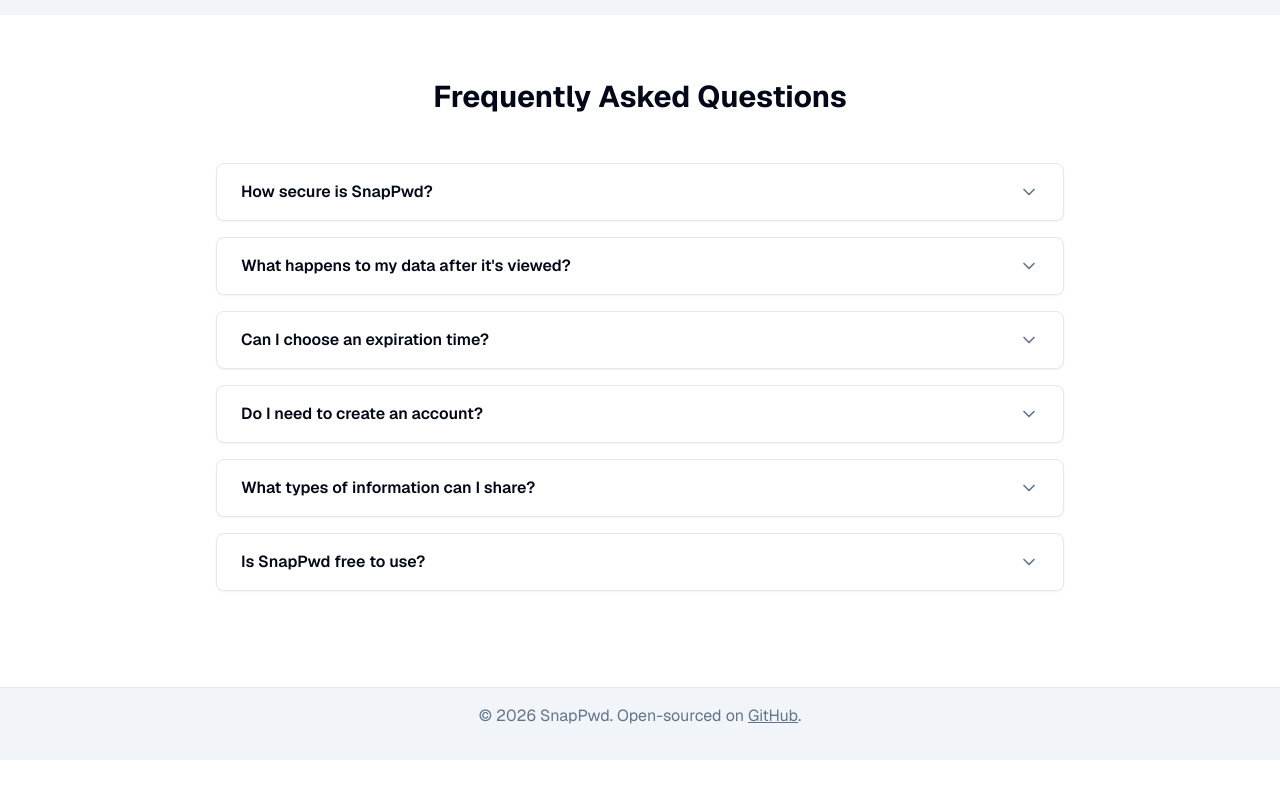
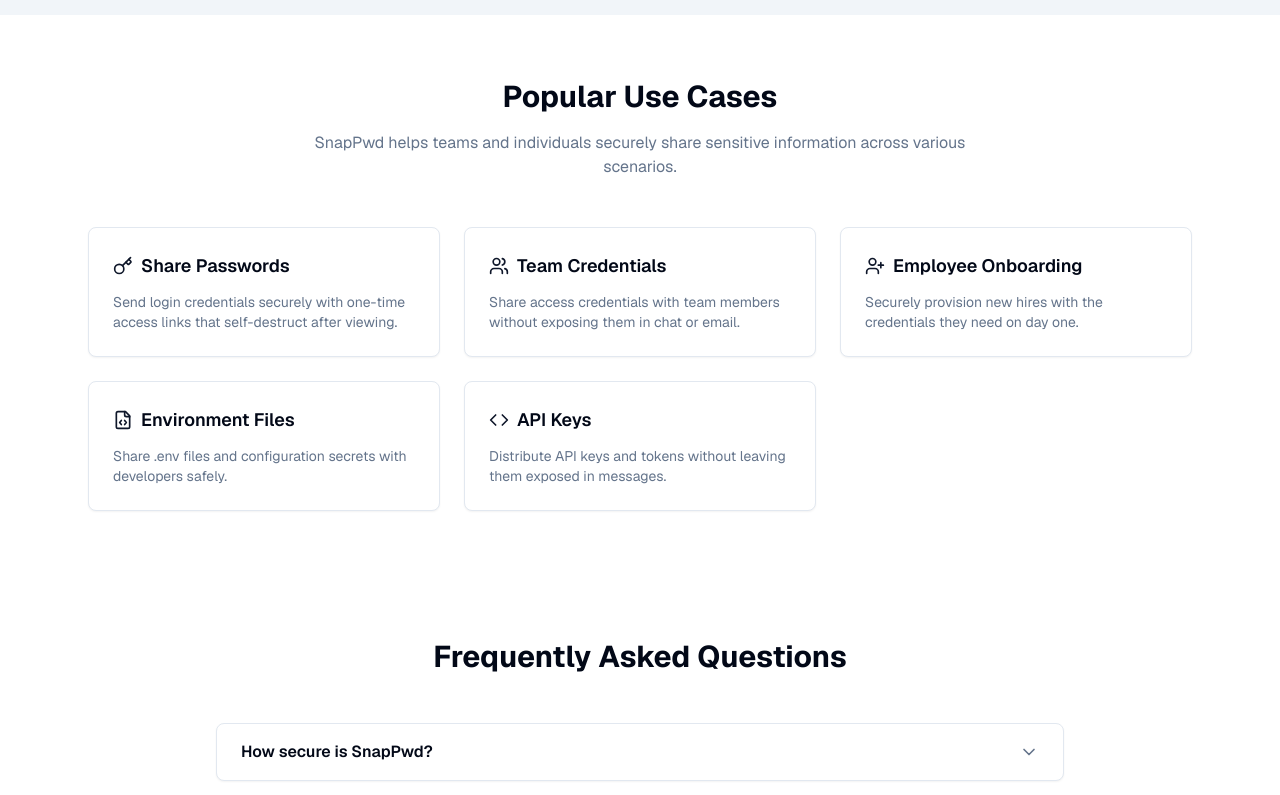
Before and after one commit to SnapPwd/SnapPwd, a Next.js app: page / in a window 1280 px wide. Shown: the part 1560-2355 px from the top of the page. Before the commit the page ends 2320 px from the top, so only its background shows below. Built offline with nearby package versions, Linux system fonts and the light colour scheme; no server answers.

Commit message:
Add internal linking to pages for better discoverability
- Add Popular Use Cases section on homepage
- Restructure footer with 4-column layout (Use Cases, Resources, Company, Legal)
- Update hero gradient from blue-purple to emerald-teal

```diff
--- a/app/page.tsx
+++ b/app/page.tsx
@@ -1,6 +1,7 @@
 import SecretForm from "@/components/ui/SecretForm";
-import { Shield, Clock, RefreshCw } from "lucide-react";
+import { Shield, Clock, RefreshCw, Key, Users, UserPlus, FileCode, Code } from "lucide-react";
 import FAQSection from "../components/ui/FAQSection";
+import Link from "next/link";
 
 export const metadata = {
   title: "SnapPwd - Share Secrets Securely",
@@ -37,7 +38,7 @@
       {/* Hero Section */}
       <section className="pt-16 pb-12">
         <div className="max-w-6xl mx-auto px-6 text-center">
-          <h1 className="text-5xl md:text-5xl font-bold mb-6 bg-clip-text text-transparent bg-gradient-to-r from-blue-600 to-purple-500">
+          <h1 className="text-5xl md:text-5xl font-bold mb-6 bg-clip-text text-transparent bg-gradient-to-r from-emerald-600 to-teal-500">
             Share Secrets Securely
           </h1>
           <p className="text-xl md:text-2xl text-muted-foreground mb-8 max-w-3xl mx-auto">
@@ -121,6 +122,94 @@
         </div>
       </section>
 
+      {/* Use Cases Section */}
+      <section className="py-16 bg-background">
+        <div className="max-w-6xl mx-auto px-6">
+          <h2 className="text-3xl font-bold mb-4 text-center text-foreground">
+            Popular Use Cases
+          </h2>
+          <p className="text-center text-muted-foreground mb-12 max-w-2xl mx-auto">
+            SnapPwd helps teams and individuals securely share sensitive information across various scenarios.
+          </p>
+          <div className="grid md:grid-cols-2 lg:grid-cols-3 gap-6">
+            <Link
+              href="/passwords"
+              className="group bg-card p-6 rounded-lg shadow-sm border border-border hover:border-primary hover:shadow-md transition-all"
+            >
+              <div className="flex items-center mb-3">
+                <Key className="h-5 w-5 text-primary mr-2" />
+                <h3 className="text-lg font-semibold text-card-foreground group-hover:text-primary transition-colors">
+                  Share Passwords
+                </h3>
+              </div>
+              <p className="text-sm text-muted-foreground">
+                Send login credentials securely with one-time access links that self-destruct after viewing.
+              </p>
+            </Link>
+
+            <Link
+              href="/teams"
+              className="group bg-card p-6 rounded-lg shadow-sm border border-border hover:border-primary hover:shadow-md transition-all"
+            >
+              <div className="flex items-center mb-3">
+                <Users className="h-5 w-5 text-primary mr-2" />
+                <h3 className="text-lg font-semibold text-card-foreground group-hover:text-primary transition-colors">
+                  Team Credentials
+                </h3>
+              </div>
+              <p className="text-sm text-muted-foreground">
+                Share access credentials with team members without exposing them in chat or email.
+              </p>
+            </Link>
+
+            <Link
+              href="/onboarding"
+              className="group bg-card p-6 rounded-lg shadow-sm border border-border hover:border-primary hover:shadow-md transition-all"
+            >
+              <div className="flex items-center mb-3">
+                <UserPlus className="h-5 w-5 text-primary mr-2" />
+                <h3 className="text-lg font-semibold text-card-foreground group-hover:text-primary transition-colors">
+                  Employee Onboarding
+                </h3>
+              </div>
+              <p className="text-sm text-muted-foreground">
+                Securely provision new hires with the credentials they need on day one.
+              </p>
+            </Link>
+
+            <Link
+              href="/env-files"
+              className="group bg-card p-6 rounded-lg shadow-sm border border-border hover:border-primary hover:shadow-md transition-all"
+            >
+              <div className="flex items-center mb-3">
+                <FileCode className="h-5 w-5 text-primary mr-2" />
+                <h3 className="text-lg font-semibold text-card-foreground group-hover:text-primary transition-colors">
+                  Environment Files
+                </h3>
+              </div>
+              <p className="text-sm text-muted-foreground">
+                Share .env files and configuration secrets with developers safely.
+              </p>
+            </Link>
+
+            <Link
+              href="/api-keys"
+              className="group bg-card p-6 rounded-lg shadow-sm border border-border hover:border-primary hover:shadow-md transition-all"
+            >
+              <div className="flex items-center mb-3">
+                <Code className="h-5 w-5 text-primary mr-2" />
+                <h3 className="text-lg font-semibold text-card-foreground group-hover:text-primary transition-colors">
+                  API Keys
+                </h3>
+              </div>
+              <p className="text-sm text-muted-foreground">
+                Distribute API keys and tokens without leaving them exposed in messages.
+              </p>
+            </Link>
+          </div>
+        </div>
+      </section>
+
       {/* FAQ Section */}
       <FAQSection />
     </div>
--- a/components/ui/Footer/Footer.tsx
+++ b/components/ui/Footer/Footer.tsx
@@ -2,51 +2,113 @@
 
 export default function Footer() {
   return (
-    <footer className="">
-      <div className="flex flex-col items-center justify-between py-4 space-y-4 bg-muted text-muted-foreground border-t border-border">
-        <div className="flex flex-col md:flex-row md:gap-1 items-center">
-          <span>&copy; {new Date().getFullYear()} SnapPwd.</span>
-          <span>
-            Open-sourced on{" "}
+    <footer className="bg-muted border-t border-border">
+      <div className="max-w-6xl mx-auto px-6 py-12">
+        <div className="grid grid-cols-2 md:grid-cols-4 gap-8 mb-8">
+          {/* Use Cases */}
+          <div>
+            <h3 className="font-semibold text-foreground mb-4">Use Cases</h3>
+            <ul className="space-y-2 text-sm text-muted-foreground">
+              <li>
+                <Link href="/passwords" className="hover:text-foreground transition-colors">
+                  Share Passwords
+                </Link>
+              </li>
+              <li>
+                <Link href="/teams" className="hover:text-foreground transition-colors">
+                  Team Credentials
+                </Link>
+              </li>
+              <li>
+                <Link href="/onboarding" className="hover:text-foreground transition-colors">
+                  Employee Onboarding
+                </Link>
+              </li>
+              <li>
+                <Link href="/env-files" className="hover:text-foreground transition-colors">
+                  Environment Files
+                </Link>
+              </li>
+              <li>
+                <Link href="/api-keys" className="hover:text-foreground transition-colors">
+                  API Keys
+                </Link>
+              </li>
+            </ul>
+          </div>
+
+          {/* Resources */}
+          <div>
+            <h3 className="font-semibold text-foreground mb-4">Resources</h3>
+            <ul className="space-y-2 text-sm text-muted-foreground">
+              <li>
+                <Link href="/env-best-practices" className="hover:text-foreground transition-colors">
+                  Env File Best Practices
+                </Link>
+              </li>
+              <li>
+                <Link href="/api-key-best-practices" className="hover:text-foreground transition-colors">
+                  API Key Best Practices
+                </Link>
+              </li>
+              <li>
+                <Link href="/faq" className="hover:text-foreground transition-colors">
+                  FAQ
+                </Link>
+              </li>
+            </ul>
+          </div>
+
+          {/* Company */}
+          <div>
+            <h3 className="font-semibold text-foreground mb-4">Company</h3>
+            <ul className="space-y-2 text-sm text-muted-foreground">
+              <li>
+                <Link href="/about" className="hover:text-foreground transition-colors">
+                  About
+                </Link>
+              </li>
+              <li>
+                <Link
+                  href="https://github.com/SnapPwd/snappwd"
+                  className="hover:text-foreground transition-colors"
+                >
+                  GitHub
+                </Link>
+              </li>
+            </ul>
+          </div>
+
+          {/* Legal */}
+          <div>
+            <h3 className="font-semibold text-foreground mb-4">Legal</h3>
+            <ul className="space-y-2 text-sm text-muted-foreground">
+              <li>
+                <Link href="/privacy" className="hover:text-foreground transition-colors">
+                  Privacy Policy
+                </Link>
+              </li>
+              <li>
+                <Link href="/terms" className="hover:text-foreground transition-colors">
+                  Terms of Service
+                </Link>
+              </li>
+            </ul>
+          </div>
+        </div>
+
+        {/* Copyright */}
+        <div className="pt-8 border-t border-border text-center text-sm text-muted-foreground">
+          <span>&copy; {new Date().getFullYear()} SnapPwd. Open-sourced on{" "}
             <Link
               href="https://github.com/SnapPwd/snappwd"
-              className="underline"
+              className="underline hover:text-foreground transition-colors"
             >
               GitHub
             </Link>
             .
           </span>
         </div>
-        <div className="flex flex-wrap gap-4 text-sm">
-          {process.env.SHOW_LEGAL_PAGES === "true" && (
-            <>
-              <Link
-                href="/about"
-                className="hover:text-foreground transition-colors"
-              >
-                About
-              </Link>
-              <Link
-                href="/faq"
-                className="hover:text-foreground transition-colors"
-              >
-                FAQ
-              </Link>
-              <Link
-                href="/privacy"
-                className="hover:text-foreground transition-colors"
-              >
-                Privacy Policy
-              </Link>
-              <Link
-                href="/terms"
-                className="hover:text-foreground transition-colors"
-              >
-                Terms of Service
-              </Link>
-            </>
-          )}
-        </div>
       </div>
     </footer>
   );
```
